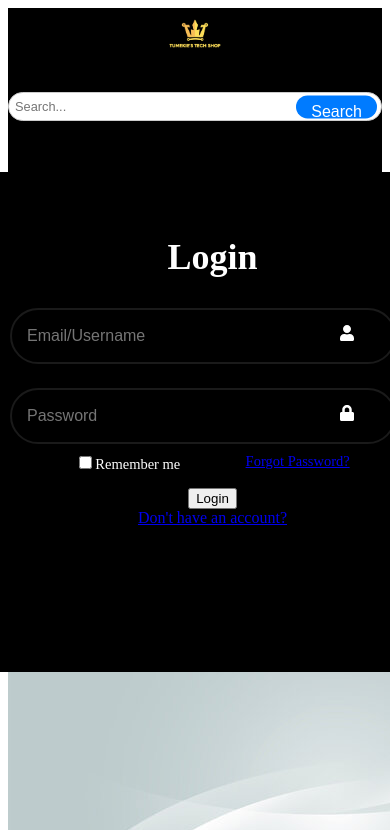
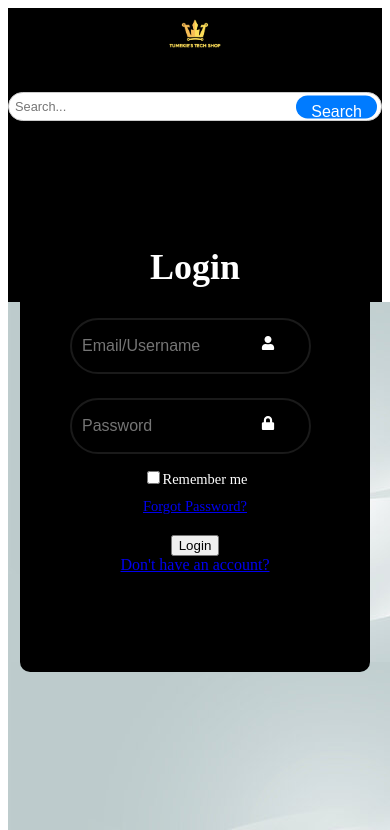
Before and after one commit to tumekie1999/876_Yaad_Groceries, a React (Create React App) app: page /signin in a window 390 px wide. Shown: the top 830 px of the page. Built offline with nearby package versions, Linux system fonts and the light colour scheme.

Commit message:
added cart

```diff
--- a/package.json
+++ b/package.json
@@ -7,6 +7,7 @@
     "@testing-library/jest-dom": "^4.2.4",
     "@testing-library/react": "^9.3.2",
     "@testing-library/user-event": "^7.1.2",
+    "phosphor-react": "^1.4.1",
     "react": "^16.12.0",
     "react-dom": "^16.12.0",
     "react-icons": "^5.3.0",
--- a/src/components/navbar.jsx
+++ b/src/components/navbar.jsx
@@ -1,5 +1,6 @@
 import React from 'react';
 import { Link } from "react-router-dom";
+import { ShoppingCart } from "phosphor-react";
 import Searchbar from './searchbar';
 import logo from "../assets/logo.png";
 import './navbar.css';
@@ -19,6 +20,9 @@ export default function Navbar() {
                 <Link to="/"> Shop </Link>
                 <Link to="/signin"> Signin </Link>
                 <Link to="/contact"> Contact </Link>
+                <Link to="/cart">
+                    <ShoppingCart size={32} />
+                </Link>
             </div>
         </div>
     );
--- a/src/main.js
+++ b/src/main.js
@@ -5,7 +5,7 @@ import { Register } from "./pages/register";
 import { Shop } from "./pages/shop/shop";
 import { Contact } from "./pages/contact";
 import Navbar from "./components/navbar";
-// import { Cart } from "./pages/cart/cart";
+import { Cart } from "./pages/cart/cart";
 
 export default function Main() {
     return (
@@ -16,7 +16,7 @@ export default function Main() {
                 <Route path="/signin" element={<Signin />} />
                 <Route path="/register" element={<Register />} />
                 <Route path="/contact" element={<Contact />} />
-                {/* <Route path="/cart" element={<Cart />} /> */}
+                <Route path="/cart" element={<Cart />} />
             </Routes>
         </div>
 
--- /dev/null
+++ b/src/pages/cart/cart.jsx
@@ -0,0 +1,5 @@
+import React from "react";
+
+export const Cart = () => {
+  return <div>This is your Cart</div>;
+};
--- a/src/pages/register.css
+++ b/src/pages/register.css
@@ -12,7 +12,6 @@
 }
 
 .wrapper .form-box {
-    width: 90%;
     padding: 40px;
 }
 
--- a/src/pages/signin.css
+++ b/src/pages/signin.css
@@ -2,36 +2,40 @@
     background-image: url("../assets/background.jpg");
     height: 100vh;
     width: 100vw;
+    display: flex;
+    justify-content: center;
+    align-items: center;
 }
+
 .wrapper {
-    position: fixed;
-    top: 50%;
-    left: 50%;
-    transform: translate(-50%, -50%);
-    text-align: center;
-    width: 450px;
-    height: 500px;
+    width: 100%;
+    max-width: 450px;
+    height: auto;
     background: black;
     border-radius: 10px;
     color: white;
+    padding: 20px;
+    box-sizing: border-box;
 }
 
 .wrapper .form-box {
-    width: 90%;
-    padding: 40px;
+    width: 100%;
+    padding: 20px;
+    box-sizing: border-box;
 }
 
 form h1 {
-    font-size: 36px;
+    font-size: 28px;
     text-align: center;
 }
 
 form .input-box {
     position: relative;
-    width: 90%;
+    width: 100%;
     height: 50px;
-    margin: 30px 0;
+    margin: 20px 0;
 }
+
 .input-box input {
     width: 100%;
     height: 100%;
@@ -50,13 +54,69 @@ form .input-box {
     position: absolute;
     right: 20px;
     top: 50%;
-    translate: 0 -50%;
+    transform: translate(0, -50%);
     font-size: 16px;
 }
 
 .remember {
     display: flex;
-    justify-content:space-evenly;
+    justify-content: space-between;
     font-size: 14.5px;
-    margin: -15px 0 15px;
+    margin: -10px 0 20px;
 }
+
+.remember label {
+    margin-bottom: 10px;
+}
+
+/* Mobile Styles */
+@media (max-width: 480px) {
+    .wrapper {
+        width: 100%;
+        max-width: 350px;
+        padding: 10px;
+    }
+
+    .input-box input {
+        font-size: 14px;
+        padding-left: 10px;
+    }
+
+    .input-box .icons {
+        font-size: 14px;
+    }
+
+    form h1 {
+        font-size: 24px;
+    }
+
+    .remember {
+        flex-direction: column;
+        align-items: center;
+    }
+}
+
+/* Tablet Styles */
+@media (min-width: 481px) and (max-width: 768px) {
+    .wrapper {
+        width: 80%;
+        max-width: 400px;
+    }
+
+    form h1 {
+        font-size: 26px;
+    }
+
+    .input-box input {
+        font-size: 15px;
+        padding-left: 12px;
+    }
+
+    .input-box .icons {
+        font-size: 15px;
+    }
+
+    .remember {
+        font-size: 14px;
+    }
+}
```
Also changed, not shown: src/pages/cart/cart.css (added), 1 other file (tests, documents, lock files or other folders). Lines whose indentation alone changed are shown as unchanged.
